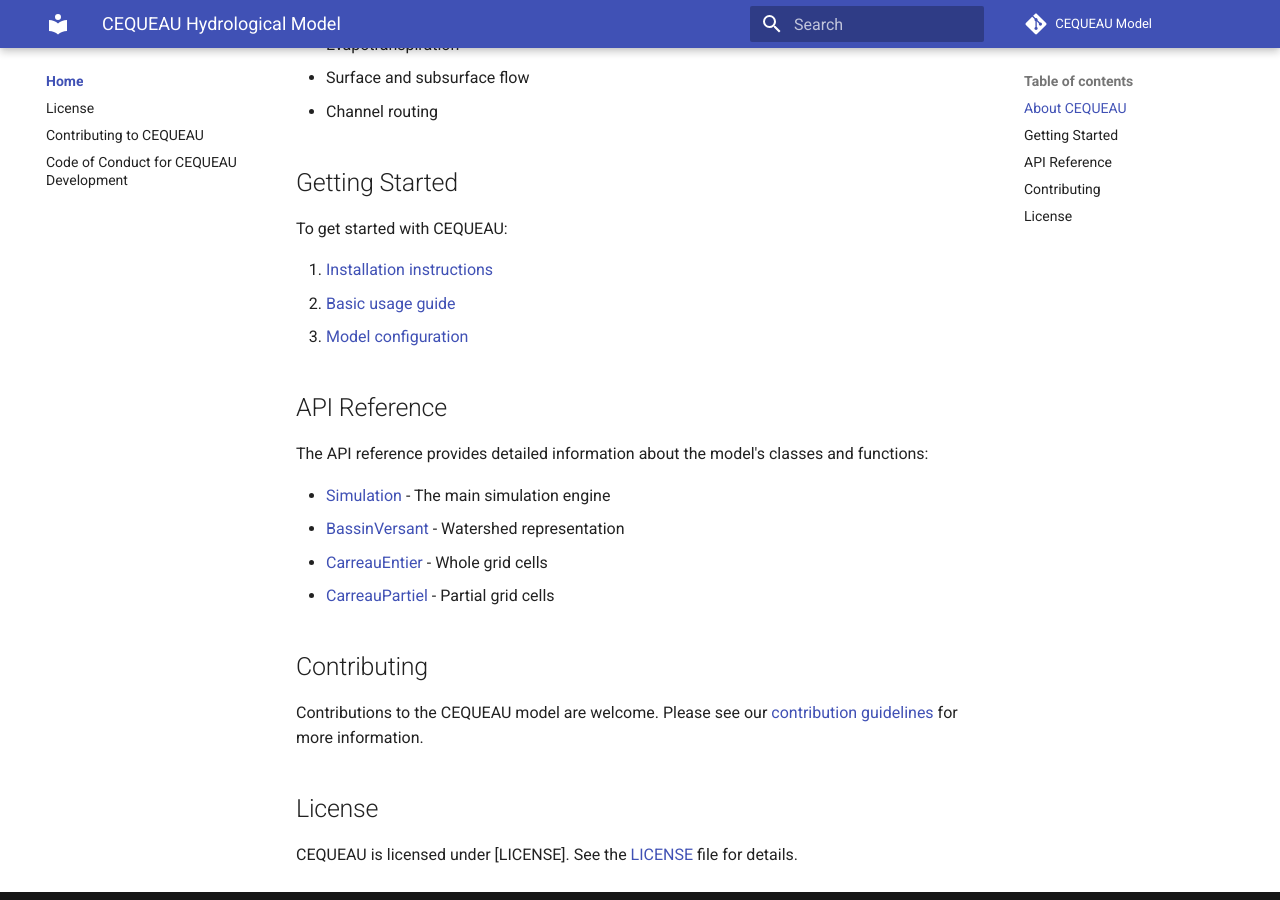
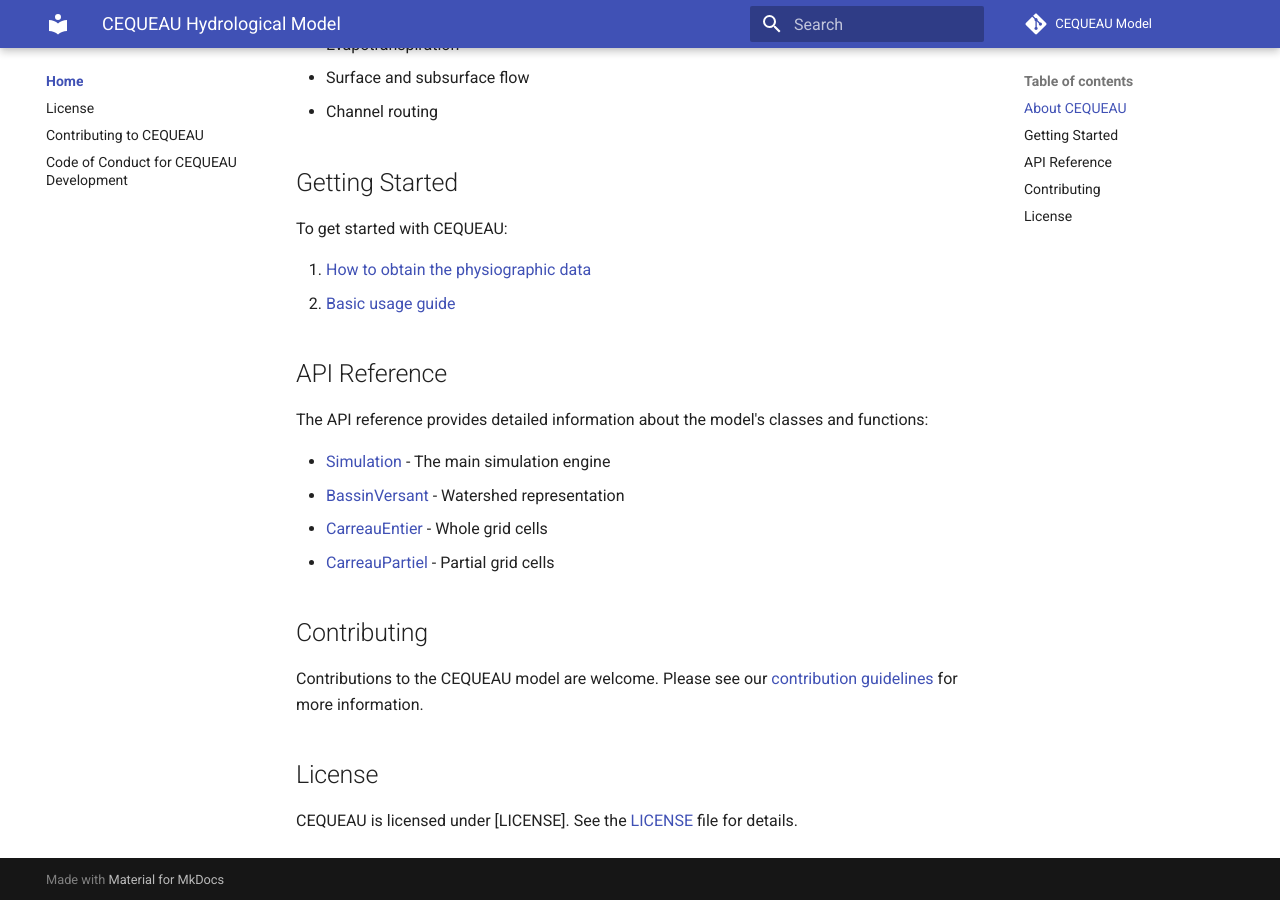
Before and after one commit to erinconv/cequeau, an MkDocs documentation site: the page built from docs/index.md, in a window 1280 px wide and 900 px high, scrolled down 490 px. Built offline with MkDocs 1.6.1 and Material for MkDocs 9.7.7, drawn with Linux system fonts in a browser that asks for light colours; comment, search, counter and statistics services are not loaded.

Commit message:
Contributing - Pycequeau (#5)
* Changed the correct version number and added a new section to invite people to contribute not only with code development

* Added pycequeau link to the docs

* Added pycequeau link to the docs - 1

```diff
--- a/docs/index.md
+++ b/docs/index.md
@@ -15,9 +15,8 @@ CEQUEAU is a spatially distributed hydrological model that divides a watershed i
 
 To get started with CEQUEAU:
 
-1. [Installation instructions](installation.md)
-2. [Basic usage guide](guide.md)
-3. [Model configuration](configuration.md)
+2. [How to obtain the physiographic data](https://pycequeau.readthedocs.io/en/latest/index.html)
+3. [Basic usage guide](guide.md)
 
 ## API Reference
 
```
